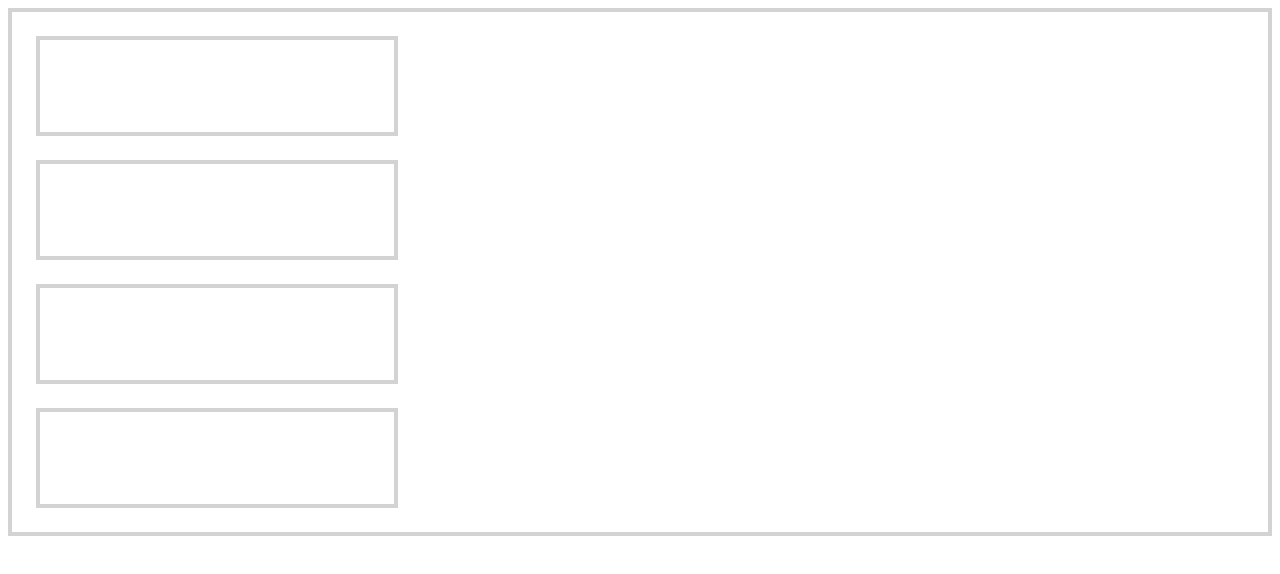
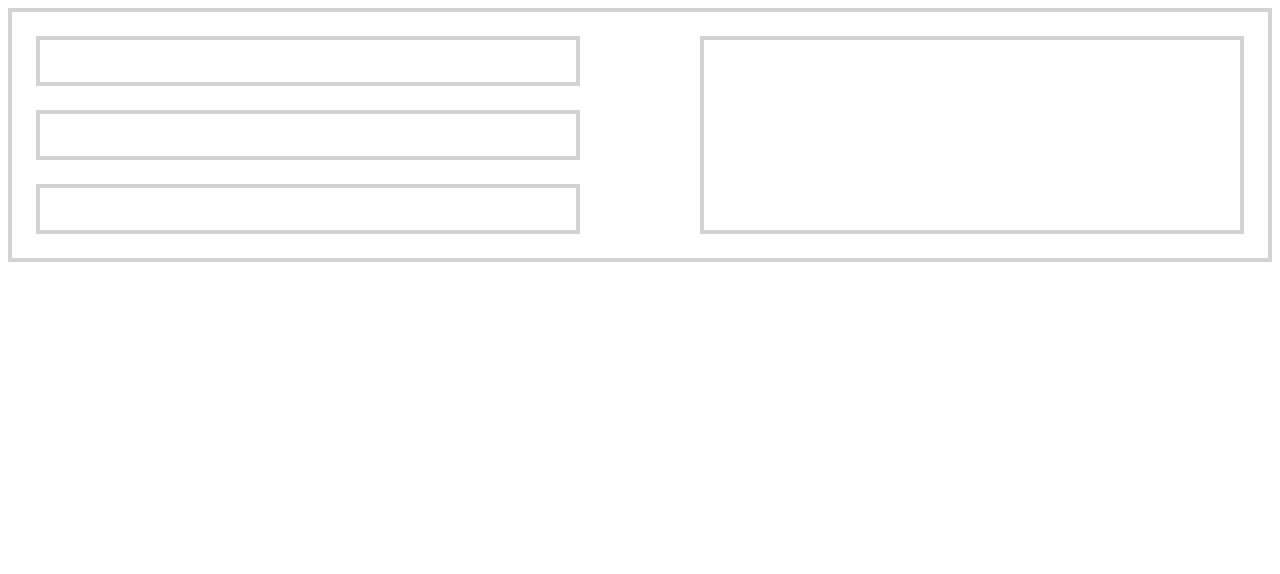
Before and after one commit to monse-espino/css.practice, a plain HTML site: page index.html in a window 1280 px wide. Drawn offline with Linux system fonts and the light colour scheme.

Commit message:
completed layout 3

```diff
--- a/index.html
+++ b/index.html
@@ -10,9 +10,11 @@
 
   <body>
     <div class="container">
-      <div class="box"></div>
-      <div class="box"></div>
-      <div class="box"></div>
+      <div class="box-wrapper">
+      <div class="box box-small"></div>
+      <div class="box box-small"></div>
+      <div class="box box-small"></div>
+      </div>
       <div class="box box-large"></div>
     </div>
   </body>
--- a/style.css
+++ b/style.css
@@ -5,17 +5,23 @@
 .container {
     border: 4px solid lightgray;
     padding: 24px 24px 0 24px;
+    display: flex;
+    justify-content: space-between;
 }
-
-
 
 .box {
     border: 4px solid lightgray;
-    width: 30%;
-    height: 100px;
     margin-bottom: 24px;
 }
 
+.box-small {
+    height: 50px;
+}
+
+.box-wrapper {
+    width: 45%;
+}
+
 .box-large {
-
+    width: 45%;
 }
```
